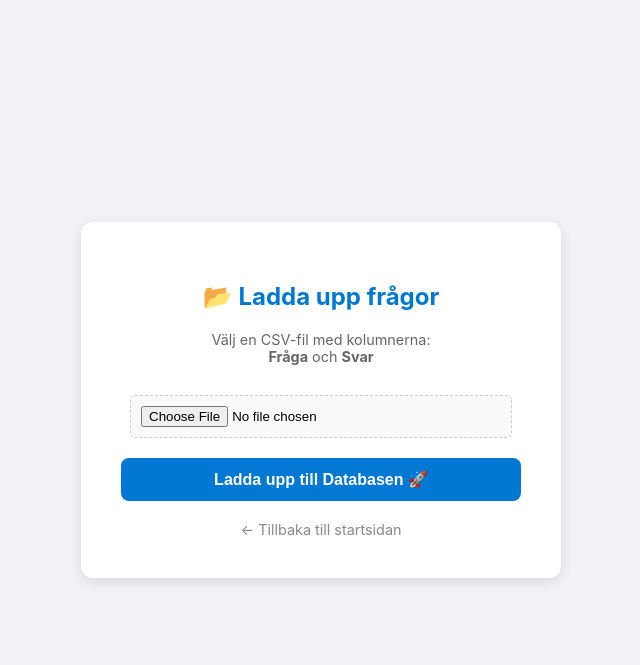
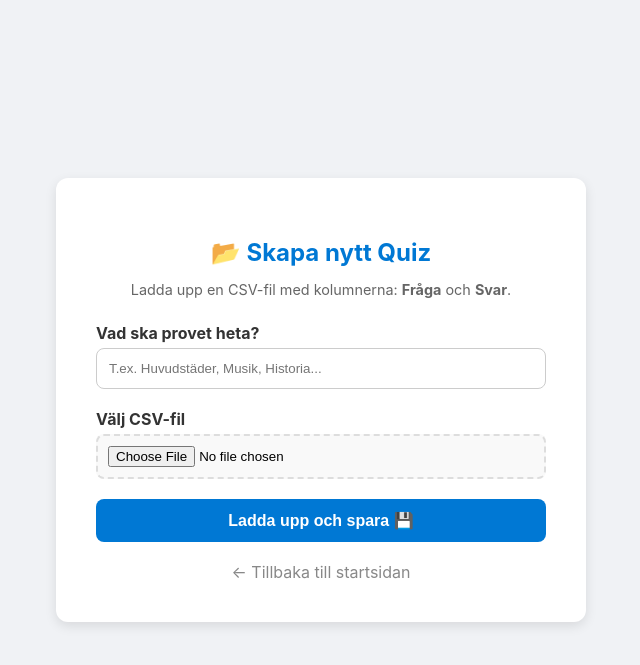
Before and after one commit to blomtho/python-azure-demo, a Flask app: page /upload in a window 1280 px wide. Shown: the top 665 px of the page, without its empty margins (319-959 px from the left). Run offline with Flask 3, Linux system fonts and the light colour scheme.

Commit message:
Uppdaterade datamodellen för att spara gamla quiz.

```diff
--- a/app.py
+++ b/app.py
@@ -10,88 +10,115 @@ from sqlalchemy import text
 app = Flask(__name__)
 app.secret_key = "hemlig_nyckel_för_sessioner"
 
-# --- 1. SÄKERHET & DATABAS-KOPPLING ---
-
-# Hämta lösenordet från miljön (Environment Variable)
+# --- DATABAS KOPPLING ---
 db_password = os.environ.get("DB_PASSWORD")
 
-# Fallback för lokal testning (OBS: Detta körs om vi inte hittar variabeln)
 if not db_password:
-    # Om du vill köra lokalt utan att krångla med export, kan du skriva lösenordet här tillfälligt.
-    # MEN: Ta bort det innan du pushar till GitHub igen!
-    print("VARNING: Använder hårdkodat lösenord (Testläge)")
-    db_password = "Nytt-Starkt-Lösenord-2025!" # <--- Ändra till ditt nya lösenord här om du testar lokalt
+    print("VARNING: Inget lösenord (testläge)")
+    db_password = ""
 
-# Byt ut DITT-SERVERNAMN mot ditt riktiga servernamn (t.ex. sql-thomas-quiz)
-server_name = "DITT-SERVERNAMN" # <--- OBS: Skriv in ditt servernamn här!
+server_name = "DITT-SERVERNAMN" # <--- OBS: ÄNDRA TILL DITT NAMN IGEN OM DU RÅKAT SUDDA DET
 
-connection_string = f"Driver={{ODBC Driver 17 for SQL Server}};Server=tcp:sql-thomas-quiz.database.windows.net,1433;Database=quizdb;Uid=dbadmin;Pwd={db_password};Encrypt=yes;TrustServerCertificate=no;Connection Timeout=30;"
+connection_string = f"Driver={{ODBC Driver 17 for SQL Server}};Server=tcp:{server_name}.database.windows.net,1433;Database=quizdb;Uid=dbadmin;Pwd={db_password};Encrypt=yes;TrustServerCertificate=no;Connection Timeout=30;"
 
-# URL-enkoda strängen för att hantera specialtecken
 quoted = urllib.parse.quote_plus(connection_string)
 app.config['SQLALCHEMY_DATABASE_URI'] = f"mssql+pyodbc:///?odbc_connect={quoted}"
 app.config['SQLALCHEMY_TRACK_MODIFICATIONS'] = False
 
-# --- 2. SKAPA DB-OBJEKTET (Här var felet sist!) ---
 db = SQLAlchemy(app)
 
-# --- 3. DATABAS MODELLER ---
+# --- NY DATABASSTRUKTUR (One-to-Many) ---
+
+class Quiz(db.Model):
+    id = db.Column(db.Integer, primary_key=True)
+    name = db.Column(db.String(100), nullable=False)
+    created_at = db.Column(db.DateTime, default=datetime.now)
+    # Relation till frågorna
+    questions = db.relationship('Question', backref='quiz', lazy=True, cascade="all, delete-orphan")
+
 class Question(db.Model):
     id = db.Column(db.Integer, primary_key=True)
     question_text = db.Column(db.String(500), nullable=False)
     answer_text = db.Column(db.String(200), nullable=False)
+    # Koppling till Quiz-tabellen
+    quiz_id = db.Column(db.Integer, db.ForeignKey('quiz.id'), nullable=False)
 
 class Result(db.Model):
     id = db.Column(db.Integer, primary_key=True)
     username = db.Column(db.String(100), nullable=False)
     score = db.Column(db.Integer, nullable=False)
     total_questions = db.Column(db.Integer, nullable=False)
+    quiz_name = db.Column(db.String(100), nullable=False) # Vi sparar vilket quiz de gjorde
     date_taken = db.Column(db.DateTime, default=datetime.now)
 
-# Skapa tabellerna om de inte finns
+# Skapa tabellerna automatiskt om de inte finns
 with app.app_context():
     db.create_all()
 
-# --- 4. SIDOR (ROUTES) ---
+# --- NY LOGIK FÖR ROUTES ---
+
 @app.route('/')
 def index():
+    # Hämta alla quiz och senaste resultat
     try:
+        quizzes = Quiz.query.order_by(Quiz.created_at.desc()).all()
         recent_results = Result.query.order_by(Result.date_taken.desc()).limit(5).all()
-        return render_template('index.html', results=recent_results)
-    except Exception as e:
-        return f"Kunde inte koppla till databasen. Fel: {e}"
+        return render_template('index.html', quizzes=quizzes, results=recent_results)
+    except:
+        # Om tabellerna inte finns än (första körningen)
+        return render_template('index.html', quizzes=[], results=[])
 
 @app.route('/upload', methods=['GET', 'POST'])
 def upload():
     if request.method == 'POST':
-        if 'file' not in request.files:
-            return redirect(request.url)
+        quiz_name = request.form.get('quiz_name')
         file = request.files['file']
-        if file.filename != '':
+
+        if file and quiz_name:
             try:
-                # Rensa gamla frågor först
-                Question.query.delete()
+                # 1. Skapa Quizet
+                new_quiz = Quiz(name=quiz_name)
+                db.session.add(new_quiz)
+                db.session.flush() # Få ett ID direkt
 
+                # 2. Läs CSV och skapa frågor kopplade till ID:t
                 df = pd.read_csv(file)
                 for index, row in df.iterrows():
-                    new_q = Question(question_text=str(row['Fråga']), answer_text=str(row['Svar']))
+                    new_q = Question(
+                        question_text=str(row['Fråga']),
+                        answer_text=str(row['Svar']),
+                        quiz_id=new_quiz.id
+                    )
                     db.session.add(new_q)
+
                 db.session.commit()
-                flash("Frågor uppladdade!", "success")
+                flash(f"Quizet '{quiz_name}' skapat!", "success")
             except Exception as e:
+                db.session.rollback()
                 flash(f"Fel vid uppladdning: {e}", "error")
             return redirect(url_for('index'))
+
     return render_template('upload.html')
 
-@app.route('/start', methods=['POST'])
-def start_quiz():
+@app.route('/start/<int:quiz_id>', methods=['POST'])
+def start_quiz(quiz_id):
+    # Hitta rätt quiz i databasen
+    quiz = Quiz.query.get_or_404(quiz_id)
+
     session['username'] = request.form['username']
+    session['current_quiz_id'] = quiz.id
+    session['current_quiz_name'] = quiz.name
     session['score'] = 0
     session['question_count'] = 0
     return redirect(url_for('quiz'))
 
 @app.route('/quiz', methods=['GET', 'POST'])
 def quiz():
+    if 'current_quiz_id' not in session:
+        return redirect(url_for('index'))
+
+    current_quiz_id = session['current_quiz_id']
+
     if request.method == 'POST':
         user_answer = request.form.get('answer', '')
         correct_answer = request.form.get('correct_answer', '')
@@ -104,12 +131,14 @@ def quiz():
             flash(f"Fel! Rätt svar var: {correct_answer}", "error")
         return redirect(url_for('quiz'))
 
-    questions = Question.query.all()
+    # Hämta frågor BARA för detta quiz
+    questions = Question.query.filter_by(quiz_id=current_quiz_id).all()
+
     if not questions:
-        return "Inga frågor i databasen! <a href='/upload'>Ladda upp här</a>"
+        return "Inga frågor i detta quiz!"
 
     question = random.choice(questions)
-    return render_template('quiz.html', question=question)
+    return render_template('quiz.html', question=question, quiz_name=session.get('current_quiz_name'))
 
 @app.route('/finish')
 def finish():
@@ -117,7 +146,8 @@ def finish():
         res = Result(
             username=session['username'],
             score=session.get('score', 0),
-            total_questions=session.get('question_count', 0)
+            total_questions=session.get('question_count', 0),
+            quiz_name=session.get('current_quiz_name', 'Okänt')
         )
         db.session.add(res)
         db.session.commit()
@@ -125,4 +155,3 @@ def finish():
 
 if __name__ == "__main__":
     app.run(host="0.0.0.0", port=8000)
-# Tvingar fram en omstart och rebuild för Python 3.11
--- a/templates/upload.html
+++ b/templates/upload.html
@@ -6,21 +6,33 @@
     <title>Ladda upp - Quizlab</title>
     <style>
         body { font-family: -apple-system, sans-serif; background-color: #f0f2f5; display: flex; justify-content: center; align-items: center; height: 100vh; margin: 0; }
-        .card { background: white; padding: 40px; border-radius: 12px; box-shadow: 0 4px 12px rgba(0,0,0,0.1); text-align: center; max-width: 400px; width: 100%; }
-        h2 { color: #0078d4; margin-bottom: 20px; }
-        p { color: #666; font-size: 0.9em; margin-bottom: 30px; }
+        .card { background: white; padding: 40px; border-radius: 12px; box-shadow: 0 4px 12px rgba(0,0,0,0.1); text-align: center; max-width: 450px; width: 100%; }
+        h2 { color: #0078d4; margin-bottom: 10px; }
+        p { color: #666; font-size: 0.9em; margin-bottom: 25px; }
 
-        /* Design för fil-inputen */
-        input[type="file"] {
+        label { display: block; text-align: left; margin-bottom: 5px; font-weight: bold; color: #333; }
+
+        /* Inputs */
+        input[type="text"] {
+            width: 100%;
+            padding: 12px;
             margin-bottom: 20px;
-            padding: 10px;
-            background: #f9f9f9;
-            border-radius: 5px;
-            border: 1px dashed #ccc;
-            width: 90%;
+            border: 1px solid #ccc;
+            border-radius: 8px;
+            box-sizing: border-box; /* Gör att padding inte ökar bredden */
         }
 
-        /* Samma knapp-design som startsidan */
+        input[type="file"] {
+            width: 100%;
+            padding: 10px;
+            margin-bottom: 20px;
+            background: #f9f9f9;
+            border-radius: 8px;
+            border: 2px dashed #ddd;
+            box-sizing: border-box;
+        }
+
+        /* Knapp */
         button {
             background-color: #0078d4;
             color: white;
@@ -35,18 +47,36 @@
         }
         button:hover { background-color: #005a9e; }
 
-        .back-link { display: block; margin-top: 20px; color: #888; text-decoration: none; font-size: 0.9em; }
+        .back-link { display: block; margin-top: 20px; color: #888; text-decoration: none; }
         .back-link:hover { color: #333; }
+
+        /* Flash messages (om något går fel/rätt) */
+        .flash { padding: 10px; margin-bottom: 20px; border-radius: 5px; font-size: 0.9em; }
+        .success { background-color: #d4edda; color: #155724; }
+        .error { background-color: #f8d7da; color: #721c24; }
     </style>
 </head>
 <body>
     <div class="card">
-        <h2>📂 Ladda upp frågor</h2>
-        <p>Välj en CSV-fil med kolumnerna: <br><strong>Fråga</strong> och <strong>Svar</strong></p>
+        <h2>📂 Skapa nytt Quiz</h2>
+        <p>Ladda upp en CSV-fil med kolumnerna: <strong>Fråga</strong> och <strong>Svar</strong>.</p>
+
+        {% with messages = get_flashed_messages(with_categories=true) %}
+          {% if messages %}
+            {% for category, message in messages %}
+              <div class="flash {{ category }}">{{ message }}</div>
+            {% endfor %}
+          {% endif %}
+        {% endwith %}
 
         <form method="POST" enctype="multipart/form-data">
-            <input type="file" name="file" accept=".csv" required>
-            <button type="submit">Ladda upp till Databasen 🚀</button>
+            <label for="quiz_name">Vad ska provet heta?</label>
+            <input type="text" id="quiz_name" name="quiz_name" placeholder="T.ex. Huvudstäder, Musik, Historia..." required autocomplete="off">
+
+            <label for="file">Välj CSV-fil</label>
+            <input type="file" id="file" name="file" accept=".csv" required>
+
+            <button type="submit">Ladda upp och spara 💾</button>
         </form>
 
         <a href="/" class="back-link">← Tillbaka till startsidan</a>
```
Also changed, not shown: templates/index.html (+51 -22 lines).
